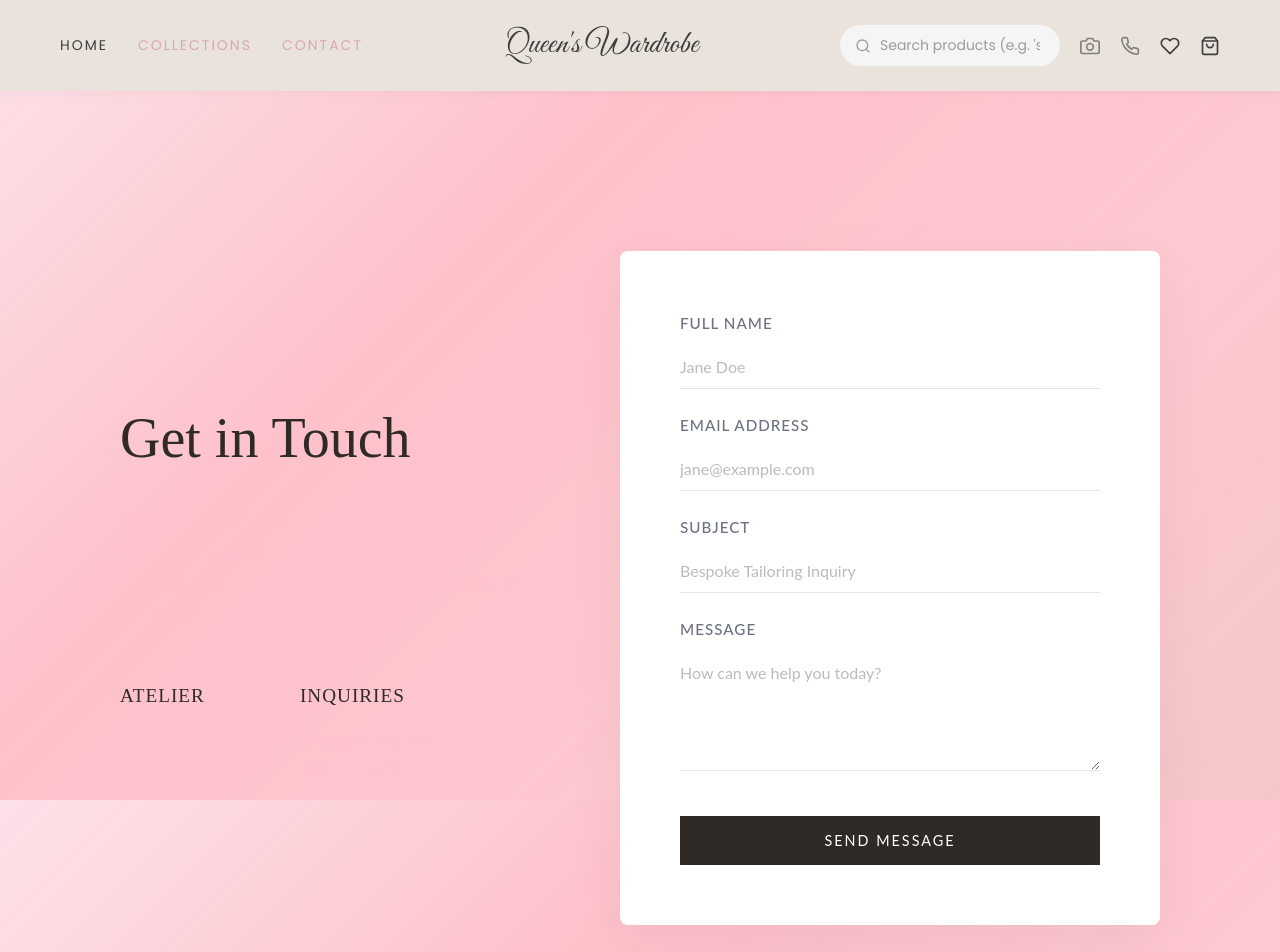
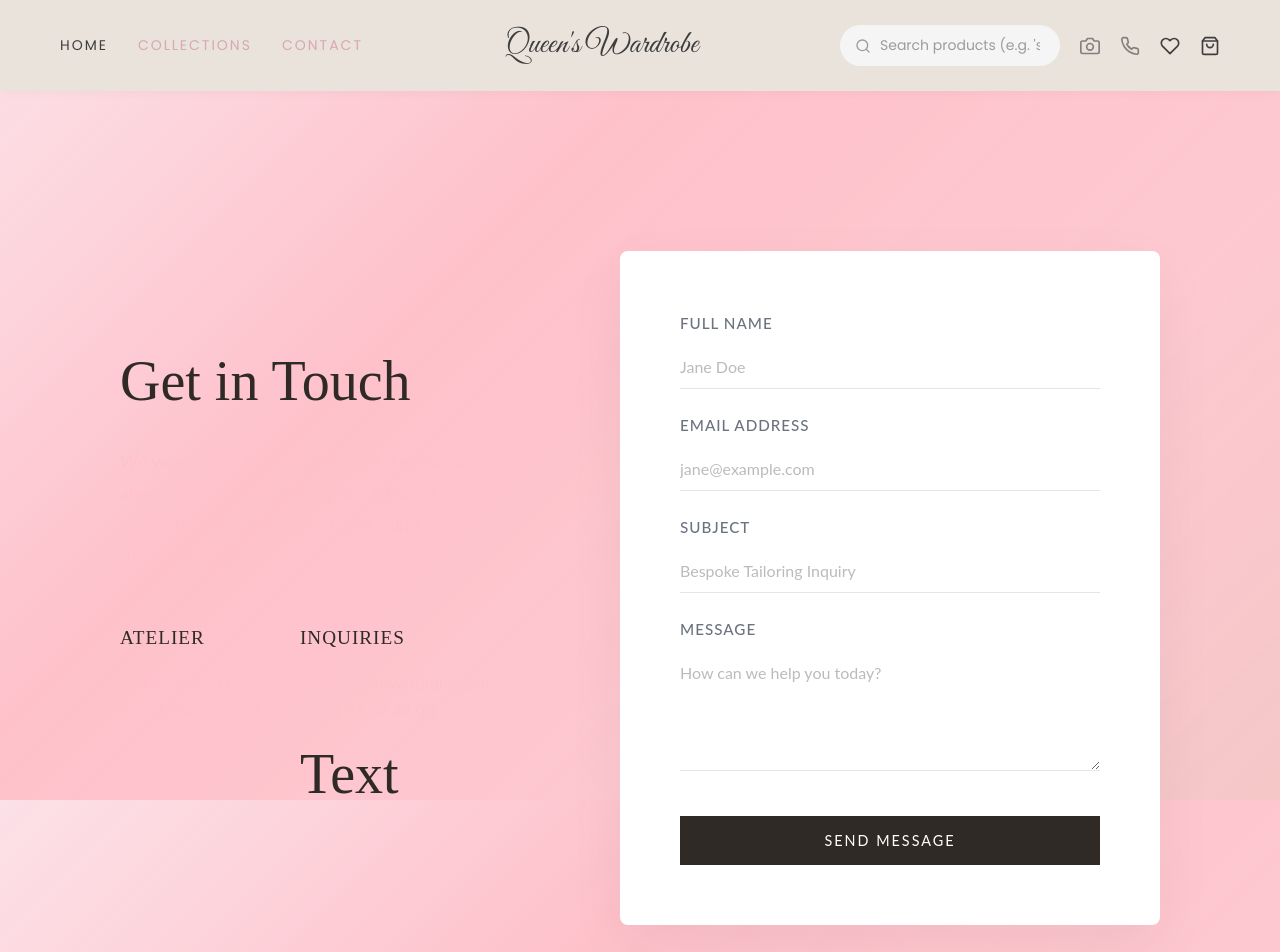
Before and after one commit to Tammewarmeghana/wardrobe, a React (Vite) app: page /contact in a window 1280 px wide. Shown: the top 952 px of the page. Built offline with nearby package versions, Linux system fonts and the light colour scheme; a web font is replaced by a local one.

Commit message:
contacttest

```diff
--- a/src/pages/Contact.jsx
+++ b/src/pages/Contact.jsx
@@ -47,6 +47,7 @@ const Contact = () => {
                         <div className="info-block">
                             <h3>Inquiries</h3>
                             <p>info@queenswardrobe.com<br />+33 1 45 67 89 00</p>
+                            <h1>Text</h1>
                         </div>
                     </div>
                 </div>
```
